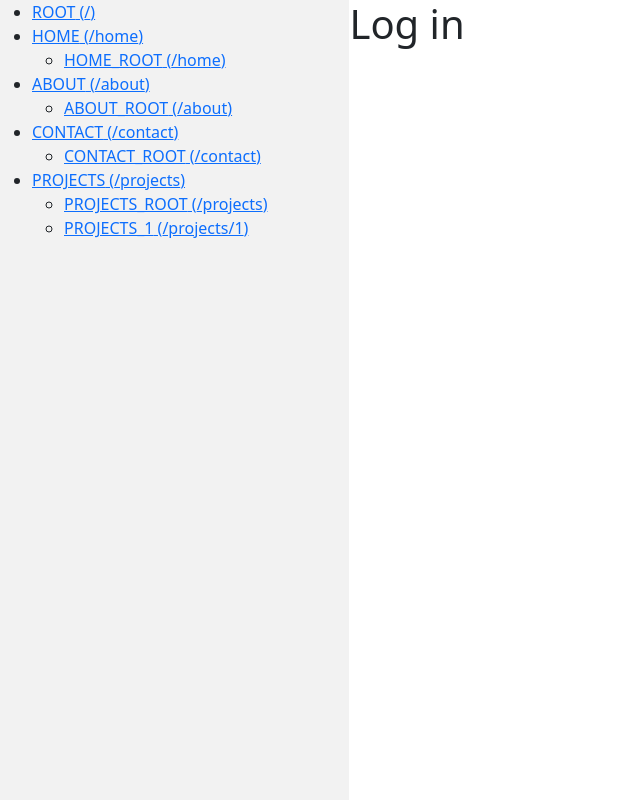
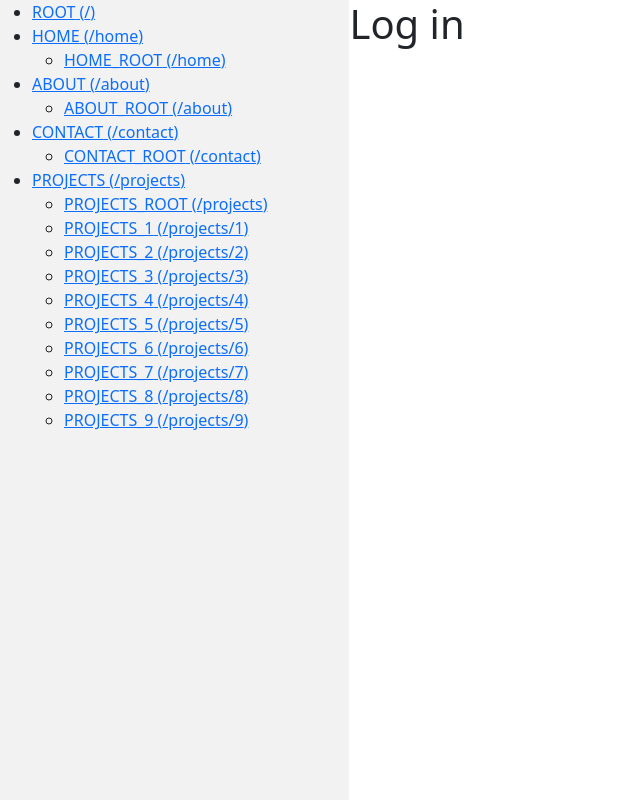
Before and after one commit to mishaushev/Portfolio, a React (Create React App) app: page / in a window 1280 px wide. Shown: the whole page, without its empty margins (0-640 px from the left). Built offline with nearby package versions, Linux system fonts and the light colour scheme.

Commit message:
Started Implemanting Images

```diff
--- a/src/Pages/Projects/1_Project.js
+++ b/src/Pages/Projects/1_Project.js
@@ -1,9 +1,42 @@
-import React from "react";
+import React, { useEffect, Image } from "react";
+import { Col, Row,  } from "reactstrap";
+import firebaseConfig from "../firebase"
+import { getStorage, ref, getDownloadURL } from 'firebase/storage'
 
+
+//Project "Cotton Candy" 2021
 function Project1() {
+    const [url, setUrl] = useState();
+
+    useEffect(() => {
+        const func = async () => {
+            const storage = getStorage();
+            const reference = ref(storage, '/1Firegirl.jpg')
+            await getDownloadURL(reference).then((x) => {
+                setUrl(x);
+            })
+        }
+    })
+
     return (
             <div>
-                Project 1
+                <h1>Fire Girl</h1>
+                    <p>Firegirl digs her energy from raw life. She is exhilarated in creating and supporting life. She
+                        lets life strive. Her personalized digital garment represents her positive energy to let the
+                        circle of life spin round and round with every coming and going generation. As she is the master of
+                        life creating, she is also its best destructor. If you interact poorly with her (e.g. with
+                        false intentions and vicious desires) she, Firegirl, can bring enormous destruction, horror, and
+                        death. Stay calm and breathe, as her flames gently sparkle in the night. Sun, arise!</p>
+            </div>,
+            <div>
+                <Row>
+                    <Col>
+                            <Image
+                            source={{ uri: url}}
+                            />
+                    </Col>
+                    <Col> 1 of 2</Col>
+                </Row>
             </div>
         );
     }
--- a/src/Routes/routes.js
+++ b/src/Routes/routes.js
@@ -54,13 +54,61 @@ const ROUTES = [
         path: "/projects",
         key: "PROJECTS_ROOT",
         exact: true,
-        component: () => <h1>PROJECTS</h1>,
+        component: () => <h1>Projects</h1>,
       },
       {
         path: "/projects/1",
         key: "PROJECTS_1",
         exact: true,
-        component: () => <h1>PROJECT1</h1>,
+        component: () => <Project1 />,
+      },
+      {
+        path: "/projects/2",
+        key: "PROJECTS_2",
+        exact: true,
+        component: () => <h1>PROJECT2</h1>,
+      },
+      {
+        path: "/projects/3",
+        key: "PROJECTS_3",
+        exact: true,
+        component: () => <h1>PROJECT3</h1>,
+      },
+      {
+        path: "/projects/4",
+        key: "PROJECTS_4",
+        exact: true,
+        component: () => <h1>PROJECT4</h1>,
+      },
+      {
+        path: "/projects/5",
+        key: "PROJECTS_5",
+        exact: true,
+        component: () => <h1>PROJECT5</h1>,
+      },
+      {
+        path: "/projects/6",
+        key: "PROJECTS_6",
+        exact: true,
+        component: () => <h1>PROJECT6</h1>,
+      },
+      {
+        path: "/projects/7",
+        key: "PROJECTS_7",
+        exact: true,
+        component: () => <h1>PROJECT7</h1>,
+      },
+      {
+        path: "/projects/8",
+        key: "PROJECTS_8",
+        exact: true,
+        component: () => <h1>PROJECT8</h1>,
+      },
+      {
+        path: "/projects/9",
+        key: "PROJECTS_9",
+        exact: true,
+        component: () => <h1>PROJECT9</h1>,
       },
     ],
   },
--- a/src/index.css
+++ b/src/index.css
@@ -11,3 +11,8 @@ code {
   font-family: source-code-pro, Menlo, Monaco, Consolas, 'Courier New',
     monospace;
 }
+
+.responsive {
+  width: 100%;
+  height: auto;
+}
```
Also changed, not shown: 1 other file (tests, documents, lock files or other folders).
